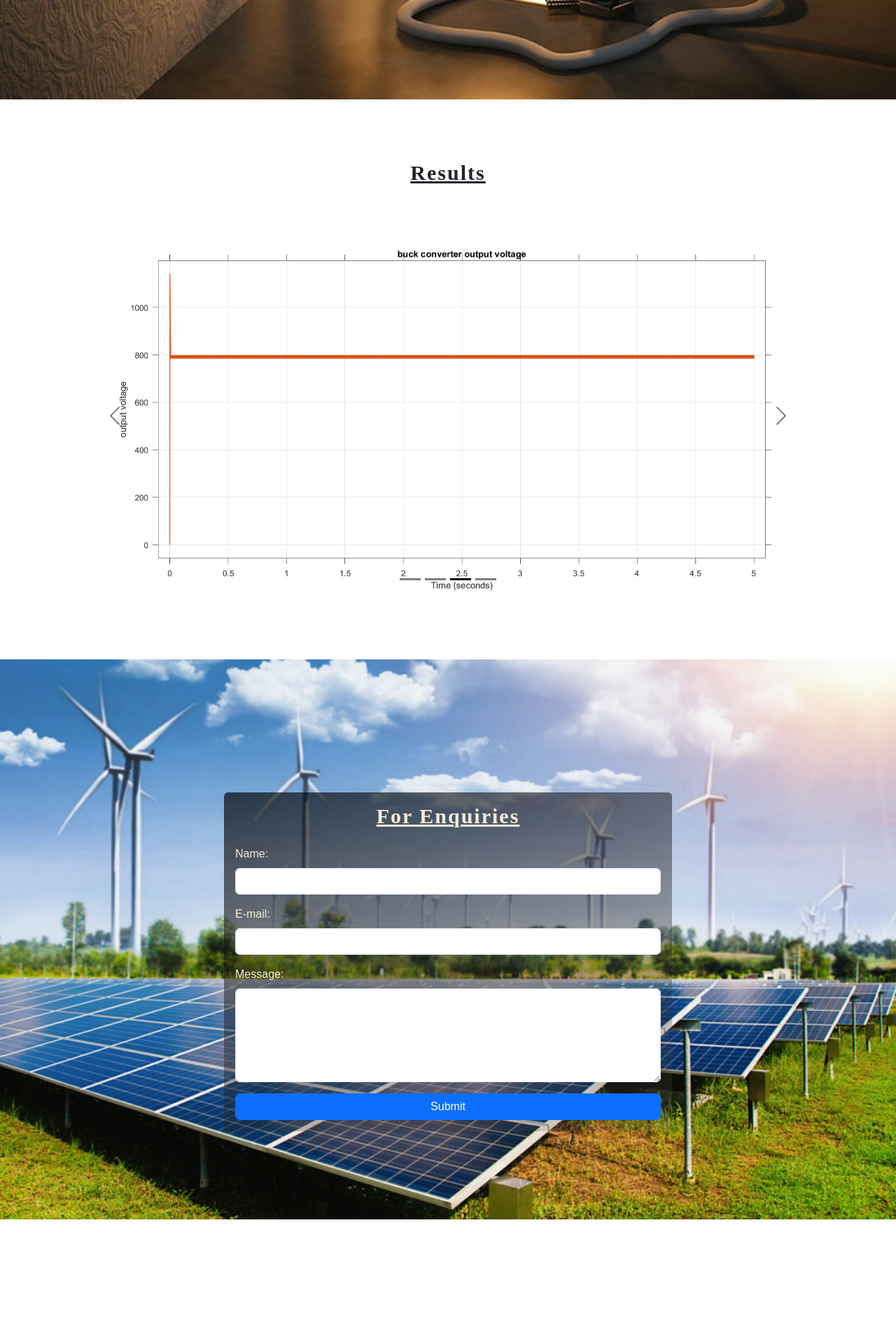
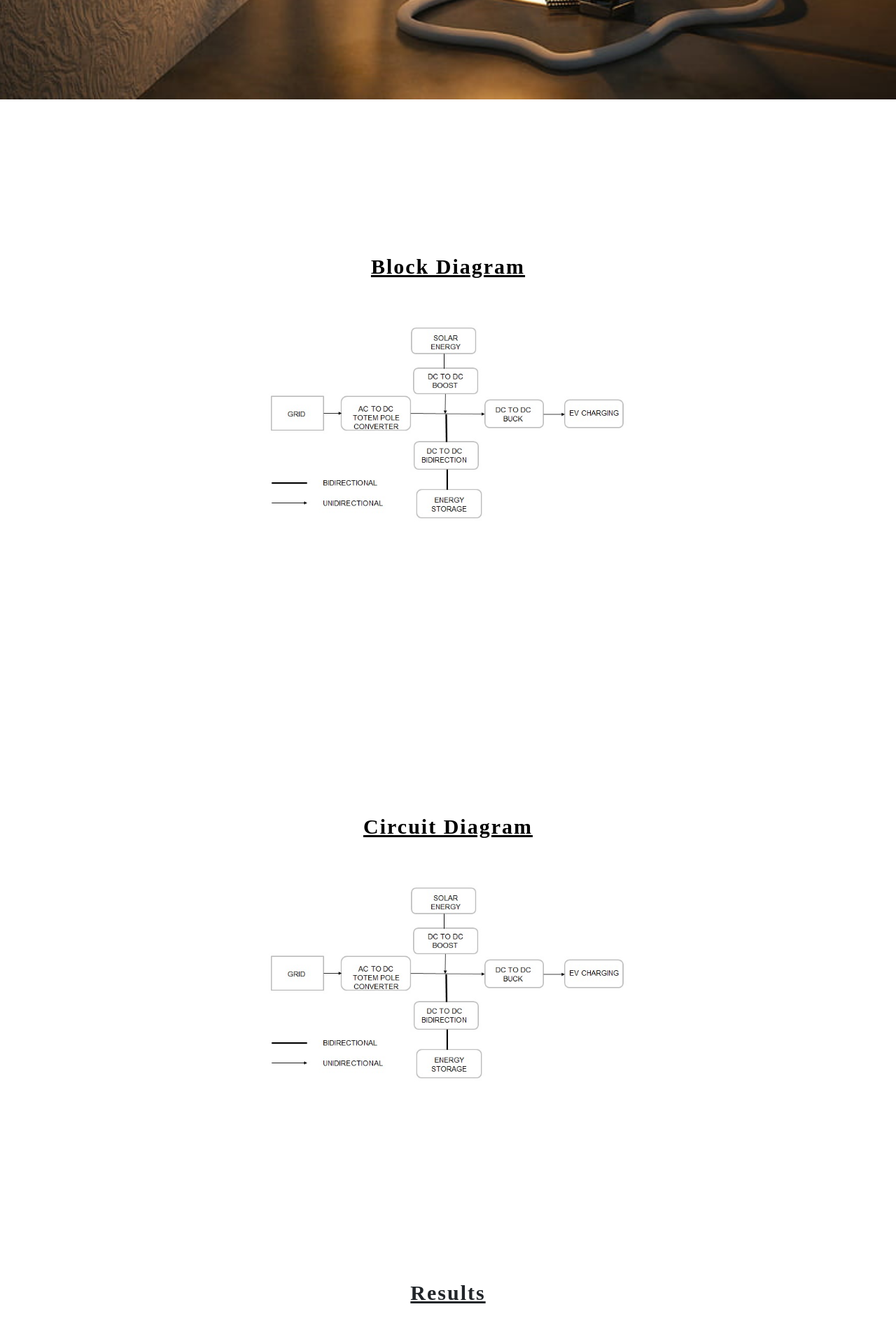
Before and after one commit to AjitMeesala/EV-Control-UI, a plain HTML site: page index.html in a window 1280 px wide. Shown: the part 2258-4158 px from the top of the page at 70% size. Before the commit the page ends 4000 px from the top, so only its background shows below. Drawn offline with nearby package versions, Linux system fonts and the light colour scheme.

Commit message:
Update V1.1

```diff
--- a/index.html
+++ b/index.html
@@ -121,23 +121,23 @@
           </div>
         </section>
         <!-- Block Diagram -->
-        <!-- <section id="block">
+        <section id="block">
           <div class="card-bg card">
             <div class="card-body">
               <h5 class="card-title mb-5">Block Diagram</h5>
               <img src="./assets/images/blockDiagram.jpeg" alt="Block Diagram" class="img-fluid">
             </div>
           </div>
-        </section> -->
+        </section>
         <!-- Circuit Diagram -->
-        <!-- <section id="circuit">
+        <section id="circuit">
           <div class="card-bg card">
             <div class="card-body">
               <h5 class="card-title mb-5">Circuit Diagram</h5>
               <img src="./assets/images/blockDiagram.jpeg" alt="Block Diagram" class="img-fluid">
             </div>
           </div>
-        </section> -->
+        </section>
         <!-- Services -->
         <section id="services" class="">
           <h2 class="card-title">Results</h2>
```
